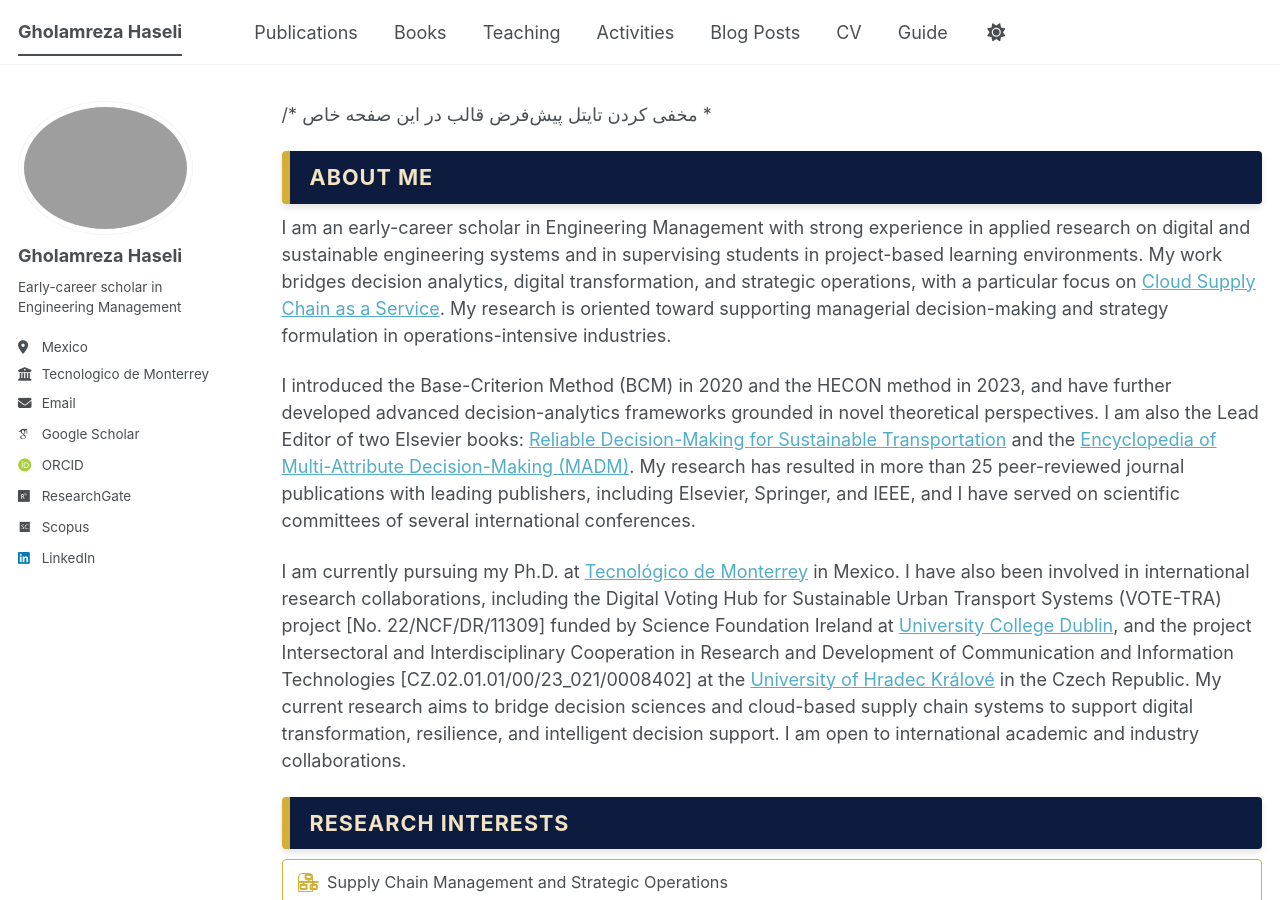
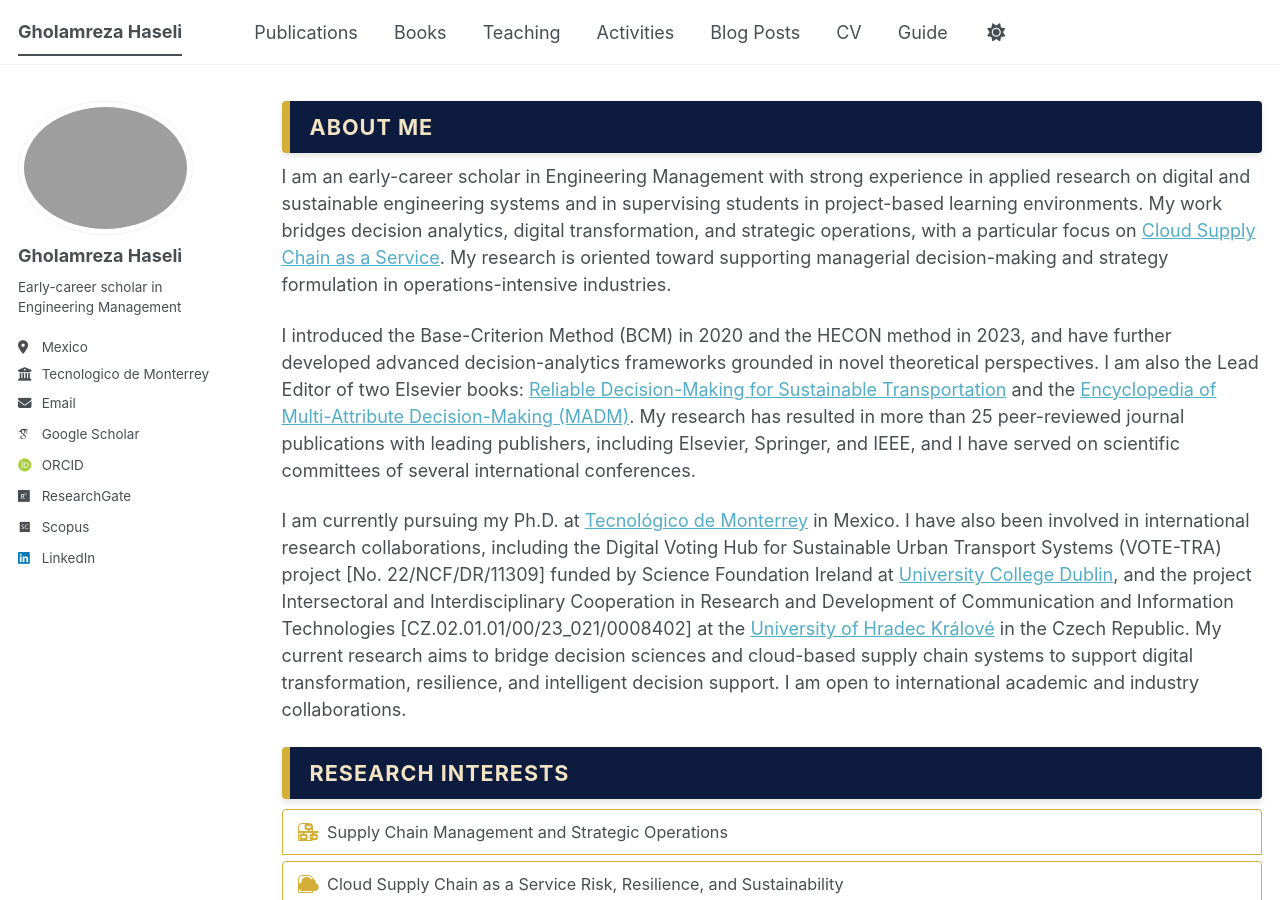
Before and after one commit to Gholamreza-Haseli/Gholamreza-Haseli.github.io, a Jekyll site: the page built from _pages/about.md, in a window 1280 px wide and 900 px high. Built offline with Jekyll 4.4.1, drawn with Linux system fonts in a browser that asks for light colours; some web fonts are replaced; a script bundle is joined from its source files by our own code; library files that are not in the unit come from our copies.

Commit message:
Update about.md

```diff
--- a/_pages/about.md
+++ b/_pages/about.md
@@ -99,7 +99,6 @@ redirect_from:
   /* ۵. تنظیمات موبایل برای حفظ حاشیه ایمن */
 
 </style>
-  /* مخفی کردن تایتل پیش‌فرض قالب در این صفحه خاص *
 <div class="poms-main-header" style="margin-top: 0px;">About Me</div>
 
 I am an early-career scholar in Engineering Management with strong experience in applied research on digital and sustainable engineering systems and in supervising students in project-based learning environments. My work bridges decision analytics, digital transformation, and strategic operations, with a particular focus on [Cloud Supply Chain as a Service](https://www.sciencedirect.com/science/article/abs/pii/S1366554525005824). My research is oriented toward supporting managerial decision-making and strategy formulation in operations-intensive industries.
```
